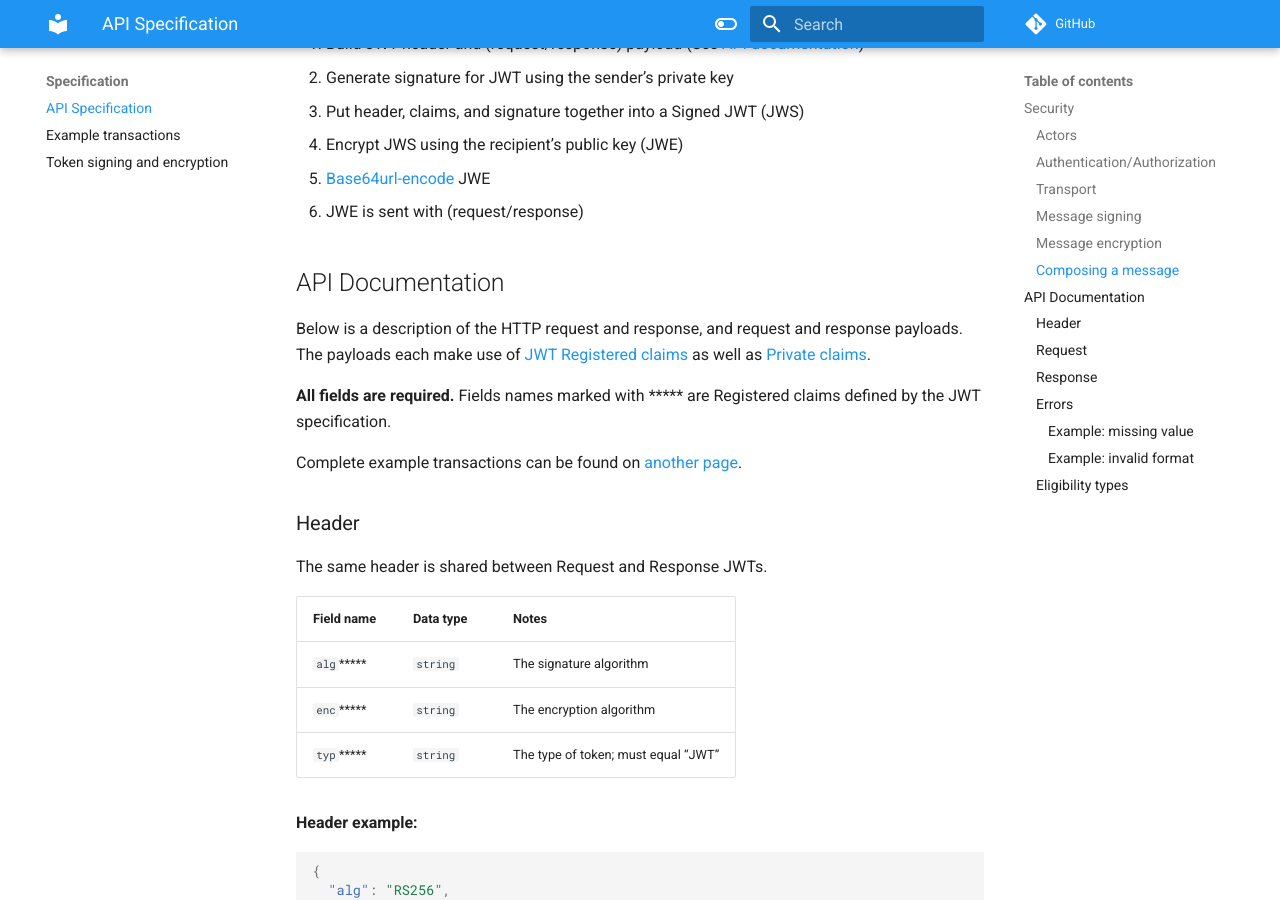
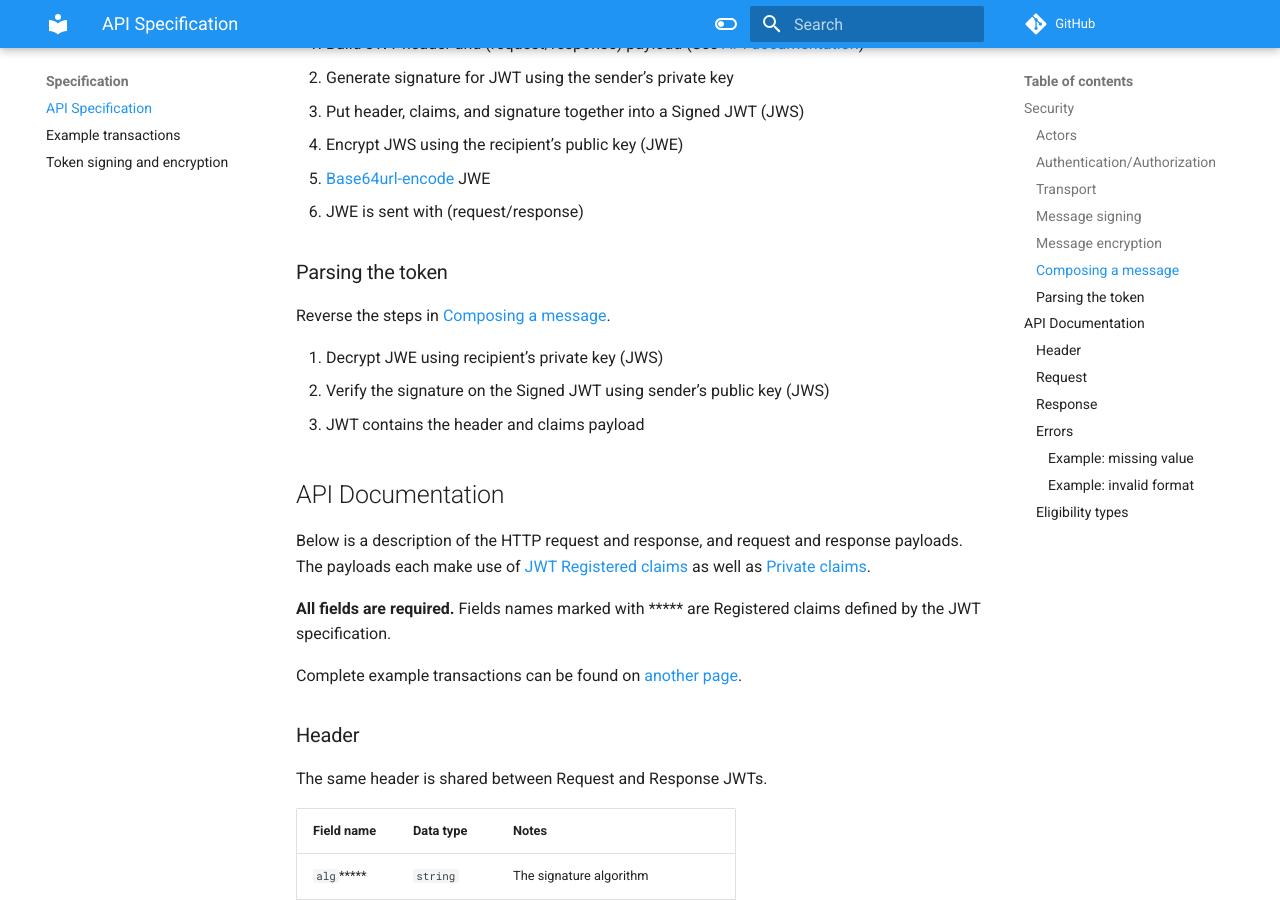
Before and after one commit to cal-itp/eligibility-api, an MkDocs documentation site: the page built from docs/specification/README.md, in a window 1280 px wide and 900 px high, scrolled down 1435 px. Built offline with MkDocs 1.6.1 and Material for MkDocs 9.7.7, drawn with Linux system fonts in a browser that asks for light colours; nearby versions of some CDN libraries; comment, search, counter and statistics services are not loaded.

Commit message:
docs: add details about parsing the token

```diff
--- a/docs/specification/README.md
+++ b/docs/specification/README.md
@@ -48,6 +48,14 @@ Based on [*connect2id Nested signed and encrypted JSON Web Token (JWT)*][connect
 1. Encrypt JWS using the recipient’s public key (JWE)
 1. [Base64url-encode][b64e] JWE
 1. JWE is sent with (request/response)
+
+### Parsing the token
+
+Reverse the steps in [Composing a message](#composing-a-message).
+
+1. Decrypt JWE using recipient's private key (JWS)
+1. Verify the signature on the Signed JWT using sender's public key (JWS)
+1. JWT contains the header and claims payload
 
 ## API Documentation
 
```
